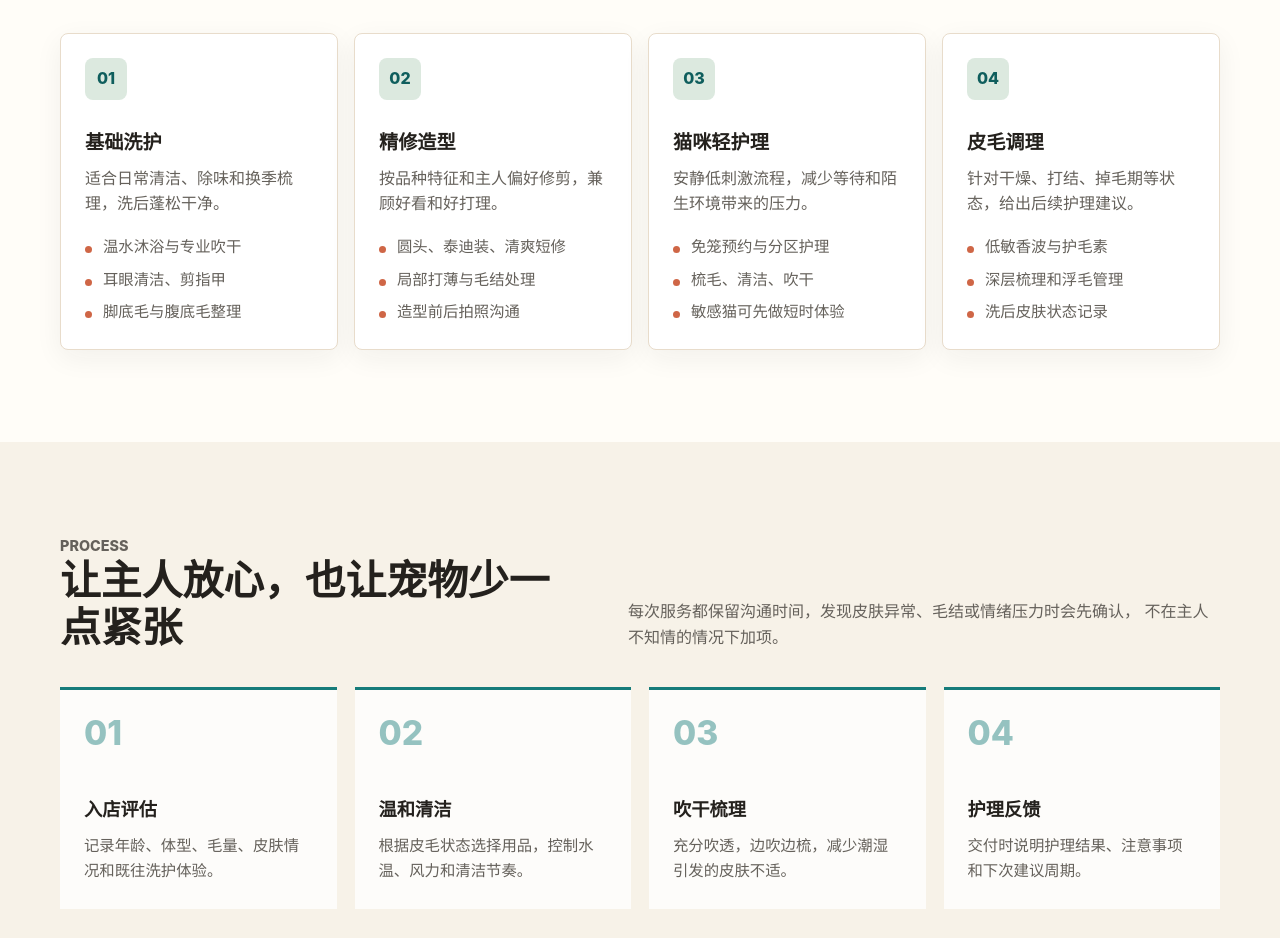
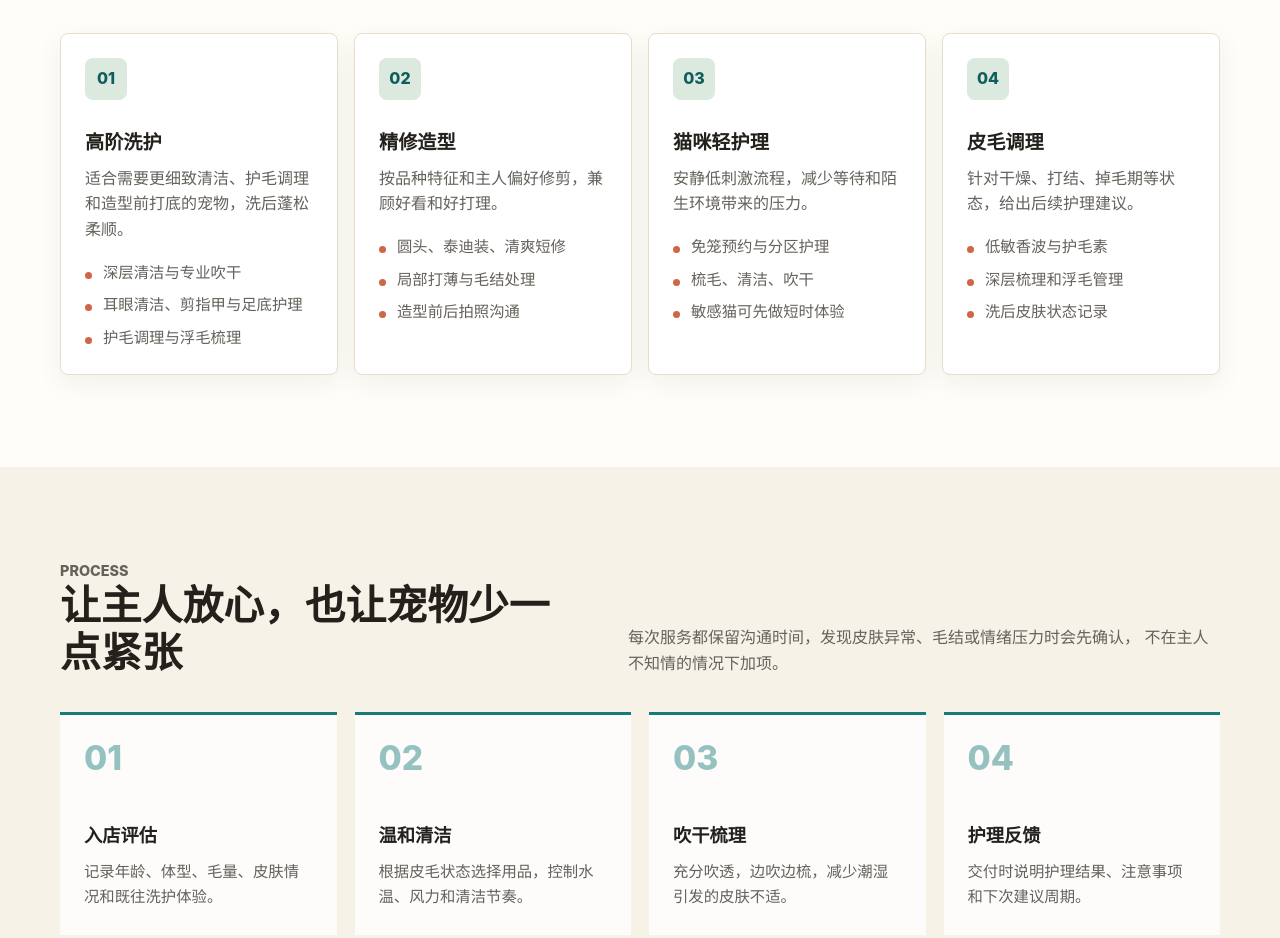
Before and after one commit to KsongloveCv/pet_care, a plain HTML site: page index.html in a window 1280 px wide. Shown: the part 863-1801 px from the top of the page. Drawn offline with Linux system fonts and the light colour scheme.

Commit message:
修改高阶养护

```diff
--- a/index.html
+++ b/index.html
@@ -1137,12 +1137,12 @@
           <div class="service-grid">
             <article class="service-card">
               <span class="service-code">01</span>
-              <h3>基础洗护</h3>
-              <p>适合日常清洁、除味和换季梳理，洗后蓬松干净。</p>
+              <h3>高阶洗护</h3>
+              <p>适合需要更细致清洁、护毛调理和造型前打底的宠物，洗后蓬松柔顺。</p>
               <ul>
-                <li>温水沐浴与专业吹干</li>
-                <li>耳眼清洁、剪指甲</li>
-                <li>脚底毛与腹底毛整理</li>
+                <li>深层清洁与专业吹干</li>
+                <li>耳眼清洁、剪指甲与足底护理</li>
+                <li>护毛调理与浮毛梳理</li>
               </ul>
             </article>
 
@@ -1247,7 +1247,7 @@
               <p>适合 8-20kg 犬只，覆盖多数家庭常见体型。</p>
               <div class="price"><strong>￥138-228</strong><span>/ 次</span></div>
               <ul>
-                <li>基础洗护全套</li>
+                <li>高阶洗护全套</li>
                 <li>浮毛梳理与毛量管理</li>
                 <li>可加选局部精修</li>
               </ul>
@@ -1483,7 +1483,7 @@
                   <label for="service">服务项目</label>
                   <select id="service" name="service" required>
                     <option value="">请选择</option>
-                    <option>基础洗护</option>
+                    <option>高阶洗护</option>
                     <option>精修造型</option>
                     <option>猫咪轻护理</option>
                     <option>皮毛调理</option>
```
